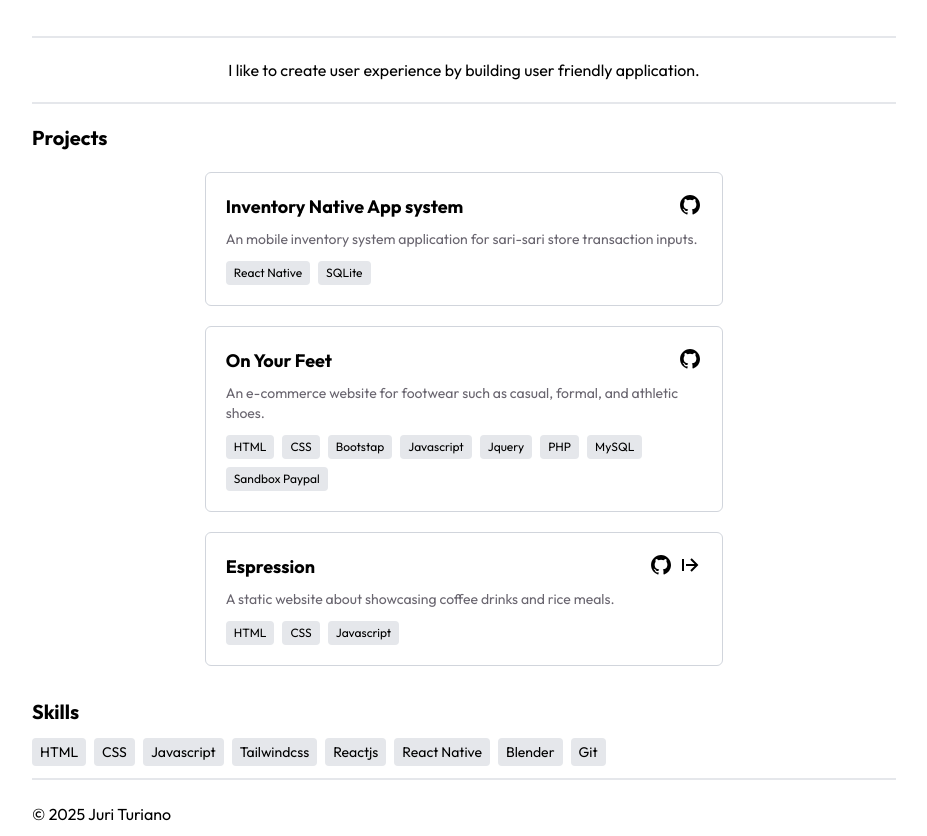
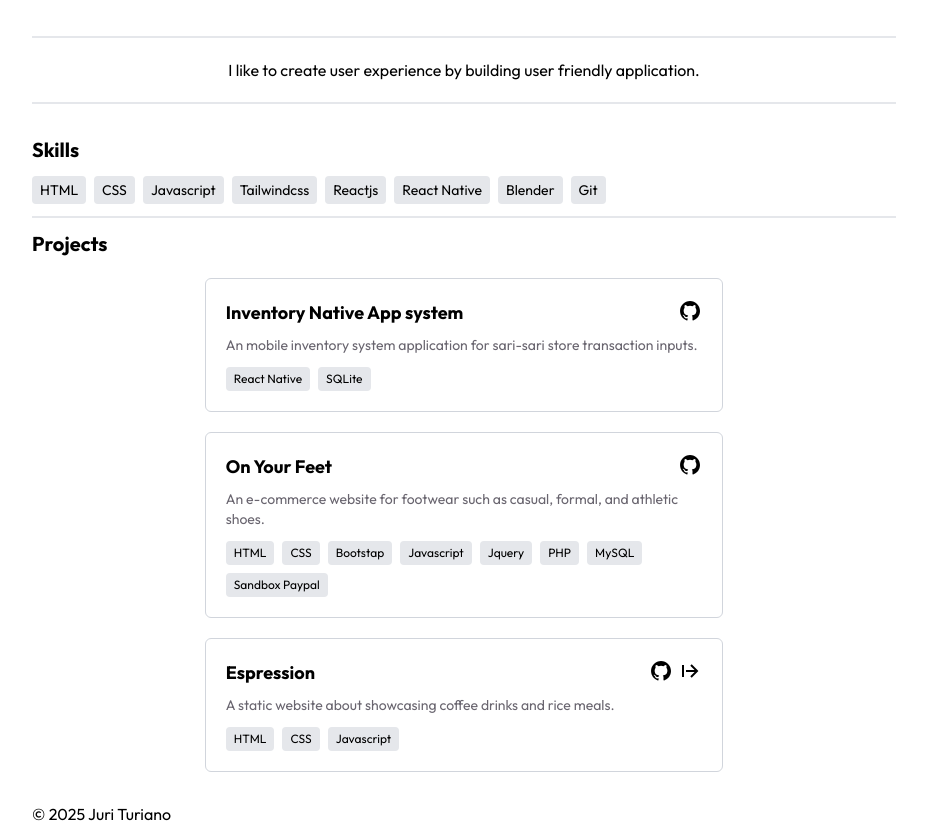
Before and after one commit to jurituriano/myPortfolio-JuriTuriano, a React (Vite) app: page / in a window 1280 px wide. Shown: the part 740-1576 px from the top of the page, without its empty margins (176-1103 px from the left). Built offline with nearby package versions, Linux system fonts and the light colour scheme.

Commit message:
Move the skills component above the projects component

```diff
--- a/src/App.jsx
+++ b/src/App.jsx
@@ -11,8 +11,8 @@ function App() {
       <Header />
       <HomePage />
       <Aboutme />
+      <Skills />
       <Projects />
-      <Skills />
       <Footer />
     </div>
   );
```
